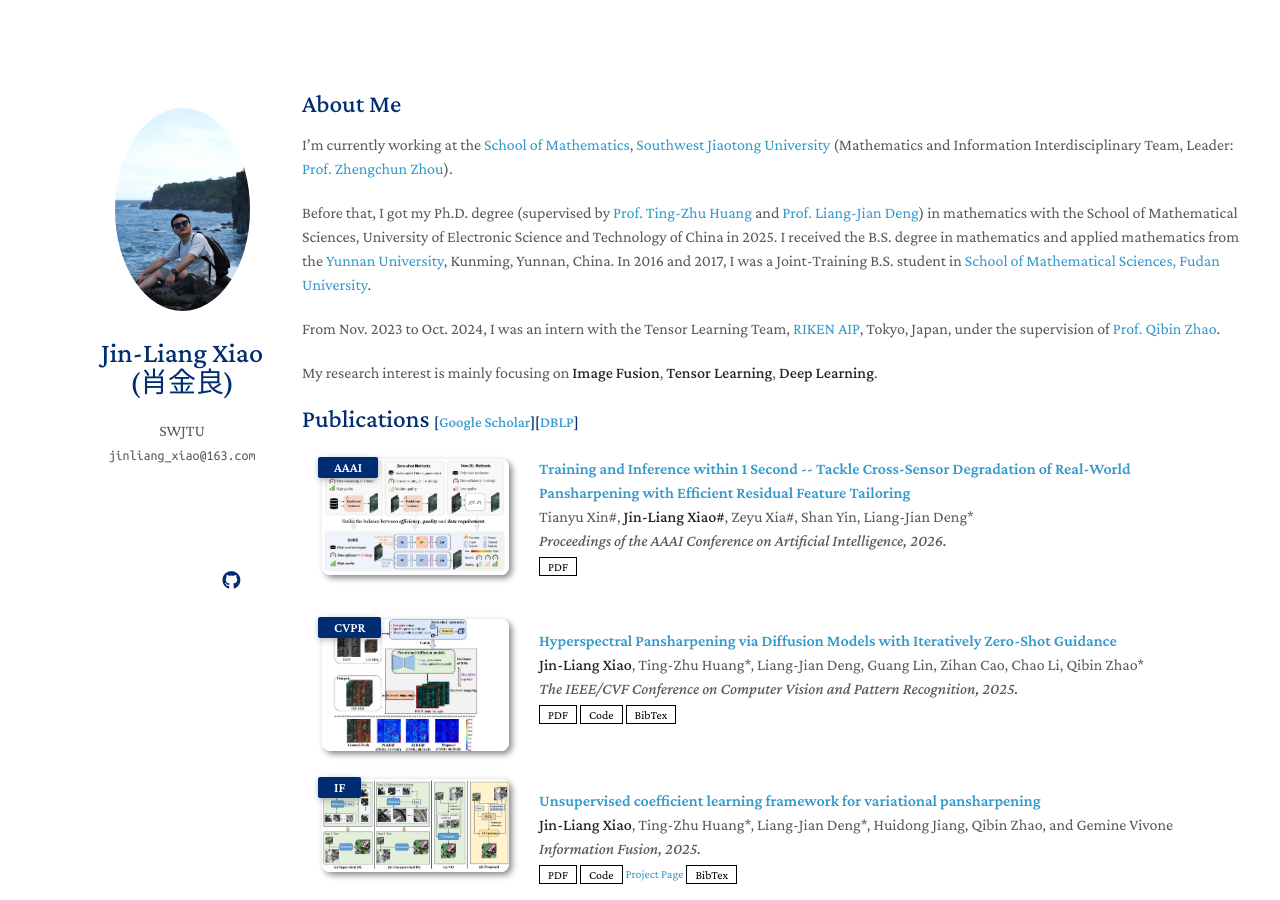
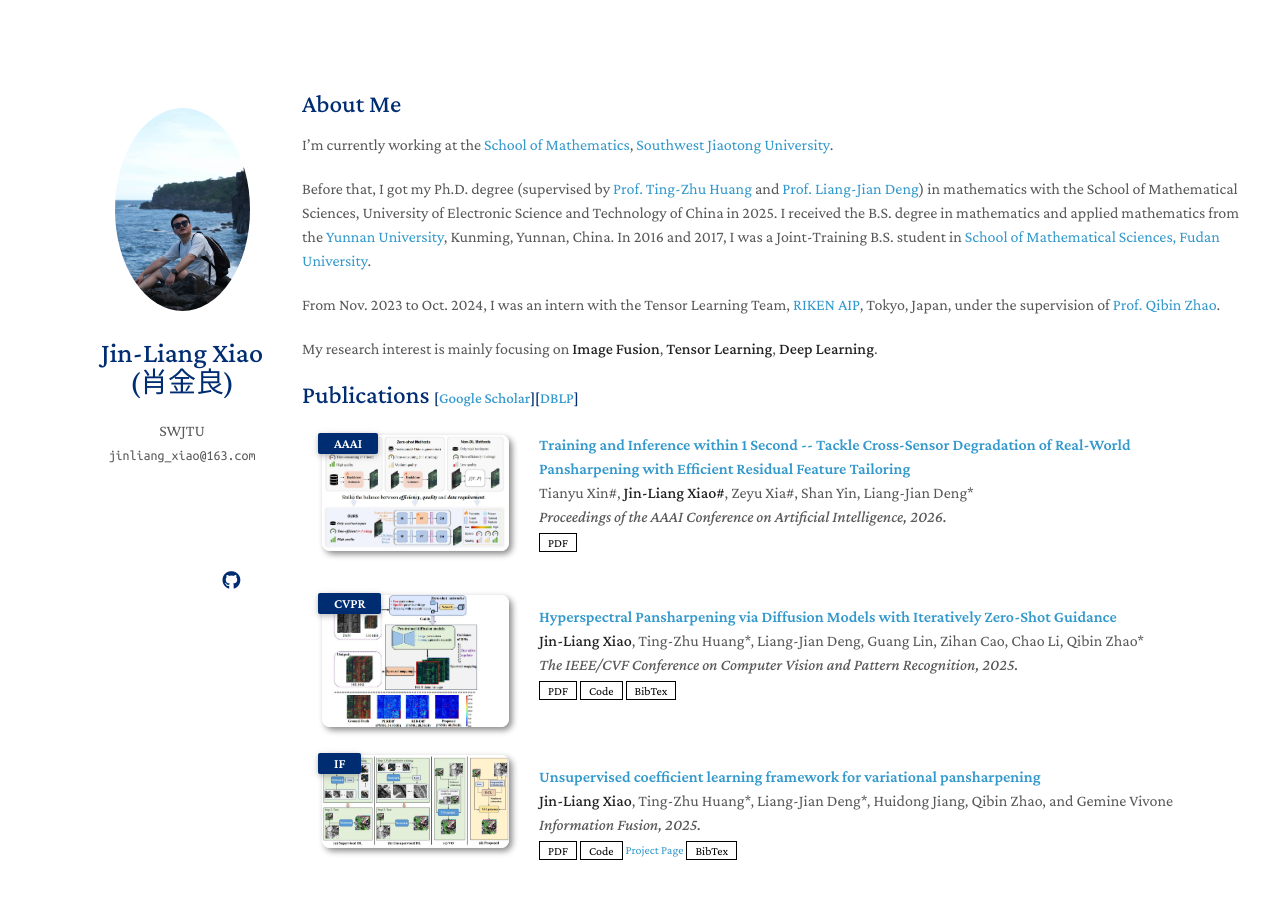
Before and after one commit to Jin-liangXiao/Jin-liangXiao.github.io, a Jekyll site: the page built from index.md, in a window 1280 px wide and 900 px high. Built offline with Jekyll 4.4.1, drawn with Linux system fonts in a browser that asks for light colours; nearby versions of some CDN libraries; a style sheet for code colours, icons or effects is not loaded; our own code applies the rules of GitHub Pages for plain Markdown files.

Commit message:
Update index.md

```diff
--- a/index.md
+++ b/index.md
@@ -4,7 +4,7 @@
 
 ## About Me
 
-I'm currently working at the [School of Mathematics](https://maths.swjtu.edu.cn/), [Southwest Jiaotong University](https://www.swjtu.edu.cn/) (Mathematics and Information Interdisciplinary Team, Leader: [Prof. Zhengchun Zhou](https://scholar.google.com/citations?user=F66k0moAAAAJ&hl=zh-CN)).
+I'm currently working at the [School of Mathematics](https://maths.swjtu.edu.cn/), [Southwest Jiaotong University](https://www.swjtu.edu.cn/).
 
 Before that, I got my Ph.D. degree (supervised by [Prof. Ting-Zhu Huang](https://www.math.uestc.edu.cn/info/1081/2041.htm) and [Prof. Liang-Jian Deng](https://liangjiandeng.github.io/)) in mathematics with the School of Mathematical Sciences, University of Electronic Science and Technology of China in 2025. I received the B.S. degree in mathematics and applied mathematics from the [Yunnan University](https://www.ynu.edu.cn), Kunming, Yunnan, China.
 In 2016 and 2017, I was a Joint-Training B.S. student in [School of Mathematical Sciences, Fudan University](https://math.fudan.edu.cn/).
```
